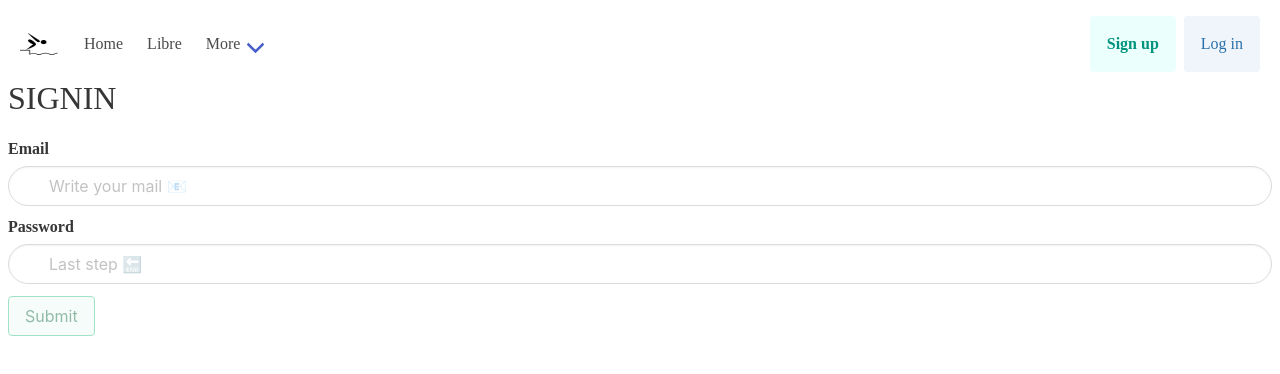
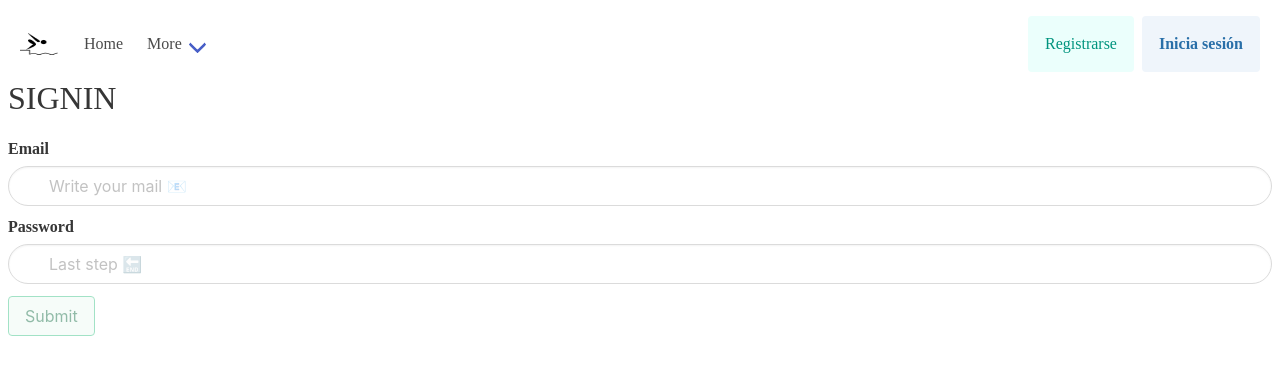
Before and after one commit to VittoAdesso/swimming_app, an Angular app in the folder app/: page /signin in a window 1280 px wide. Shown: the top 374 px of the page. Built offline with nearby package versions, Linux system fonts and the light colour scheme.

Commit message:
adding logOut and new styles to buttons

```diff
--- a/app/src/app/core/components/menu/menu.component.html
+++ b/app/src/app/core/components/menu/menu.component.html
@@ -15,12 +15,13 @@
 
     <div id="navbarMobile" class="navbar-menu" #navMenu click="">
       <div class="navbar-start">
+      <!-- ALWAYS SHOW THE LINK, THE USER DONT HAVE TO STAY LOG IN OR REGISTER (so always show)  -->
         <a class="navbar-item " href="">
           Home
         </a>
-        <!-- ALWAYS SHOW THE LINK, THE USER DONT HAVE TO STAY LOG IN OR REGISTER (so always show)  -->
+
         <a class="navbar-item" href="/croll"
-        *ngIf="! this.authService.isLoggedIn">
+        *ngIf=" this.authService.isLoggedIn">
           Libre
         </a>
 
@@ -56,11 +57,14 @@
       <div class="navbar-end">
         <div class="navbar-item">
           <div class="buttons">
-            <a class="button is-primary is-light" routerLinkActive="active" routerLink="signup">
-              <strong>Sign up</strong>
+            <a class="button is-primary is-light" routerLinkActive="active" routerLink="signup" *ngIf="! this.authService.isLoggedIn">
+              Registrarse
             </a>
             <a class="button is-light is-info" *ngIf="! this.authService.isLoggedIn" routerLinkActive="active" routerLink="signin">
-              Log in
+              <strong>Inicia sesión</strong>
+            </a>
+            <a class="button is-light is-danger" (click)="logout()" *ngIf=" this.authService.isLoggedIn" routerLinkActive="active" routerLink="signin">
+              Cierra sesión
             </a>
           </div>
         </div>
```
Also changed, not shown: app/src/app/features/home/components/home/home.component.css (deleted, +0 -12 lines), 1 other file (tests, documents, lock files or other folders).
